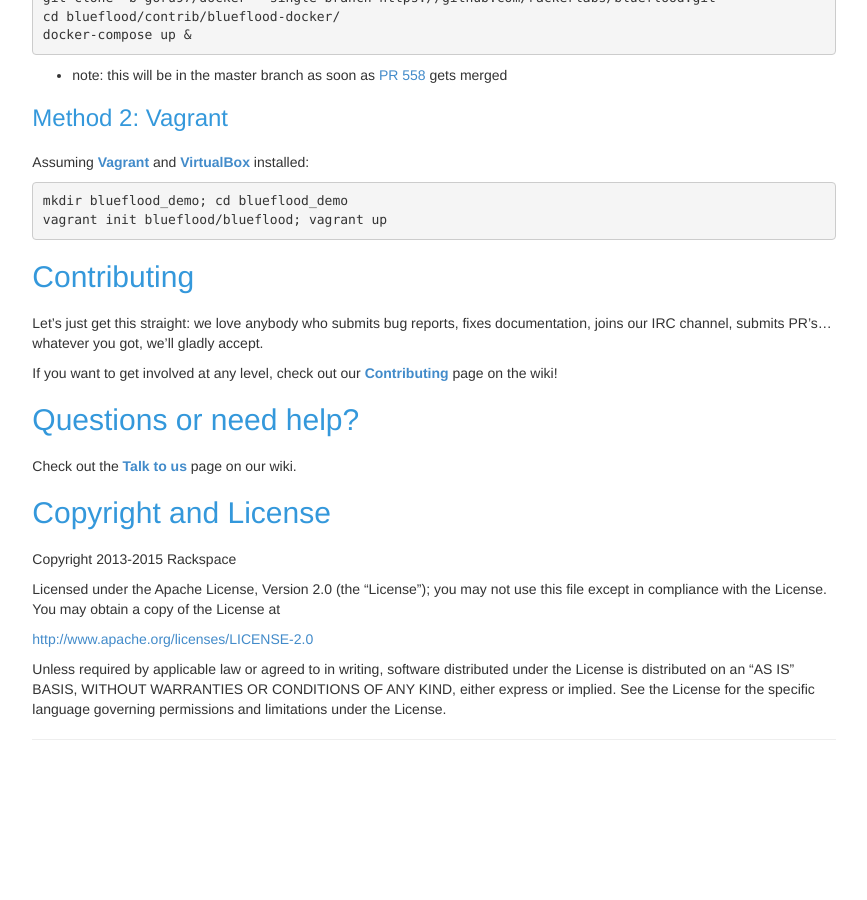
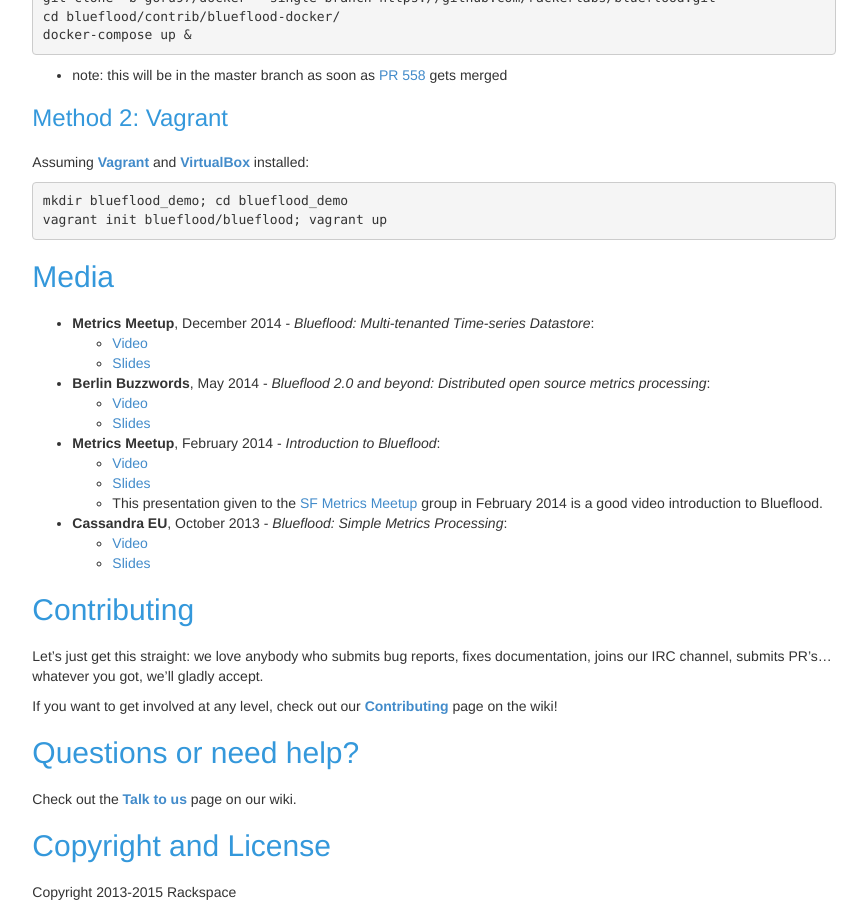
Before and after one commit to rax-maas/blueflood, a Jekyll site: the page built from index.md, in a window 1280 px wide and 900 px high, scrolled down 1301 px. Shown: the whole window, without its empty margins (206-1073 px from the left). Built offline with Jekyll 4.4.1, drawn with Linux system fonts in a browser that asks for light colours; before the commit the page ends 2061 px from its top, so only the background shows below that.

Commit message:
Moving media links to the homepage

````diff
--- a/index.md
+++ b/index.md
@@ -51,6 +51,23 @@ mkdir blueflood_demo; cd blueflood_demo
 vagrant init blueflood/blueflood; vagrant up
 ```
 
+## Media
+
+* **Metrics Meetup**, December 2014 - *Blueflood: Multi-tenanted Time-series Datastore*:
+	* [Video](https://vimeo.com/114585521)
+	* [Slides](https://raw.githubusercontent.com/rackerlabs/blueflood/master/contrib/presentations/MetricsMeetupDecember2014.pdf)
+* **Berlin Buzzwords**, May 2014 - *Blueflood 2.0 and beyond: Distributed open source metrics processing*:
+  * [Video](https://www.youtube.com/watch?v=NmZTdWzX5v8&list=PLq-odUc2x7i-Q5gQtkmba4ov37XRPjp6n&index=33)
+  * [Slides](http://berlinbuzzwords.de/sites/berlinbuzzwords.de/files/media/documents/gary_dusbabek_berlin_buzzwords_2014.pdf)
+* **Metrics Meetup**, February 2014 - *Introduction to Blueflood*:
+	* [Video](http://vimeo.com/87210602)
+	* [Slides](http://www.lakshmikannan.me/slides/2014-02-19-sf-metrics-meetup/#/)
+	* This presentation given to the [SF Metrics Meetup](http://www.meetup.com/San-Francisco-Metrics-Meetup/) group in February 2014 is a good video introduction to Blueflood.
+* **Cassandra EU**, October 2013 - *Blueflood: Simple Metrics Processing*:
+	* [Video](https://www.youtube.com/watch?v=1rcffSq26z0)
+	* [Slides](http://www.slideshare.net/gdusbabek/blueflood-open-source-metrics-processing-at-cassandraeu-2013)
+
+
 ## Contributing
 
 Let's just get this straight: we love anybody who submits bug reports, fixes documentation, joins our IRC channel, submits PR's... whatever you got, we'll gladly accept.
````
